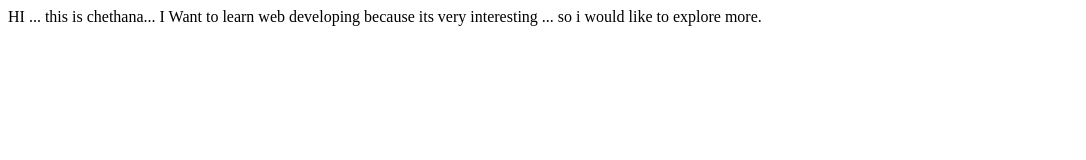
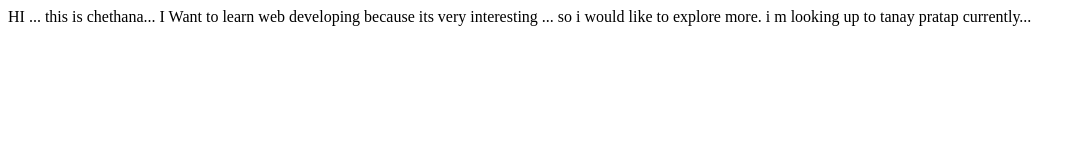
Before and after one commit to chethana-crypto/chethana-site-portfolio, a plain HTML site: page index.html in a window 1280 px wide. Shown: the whole page, without its empty margins (0-1086 px from the left). Drawn offline with Linux system fonts and the light colour scheme.

Commit message:
fix:indentations

```diff
--- a/index.html
+++ b/index.html
@@ -10,5 +10,6 @@
     HI ... this is chethana...
     I Want to learn web developing because its very interesting ...
     so i would like to explore more.
+    i m looking up to tanay pratap currently...
 </body>
 </html>
```
